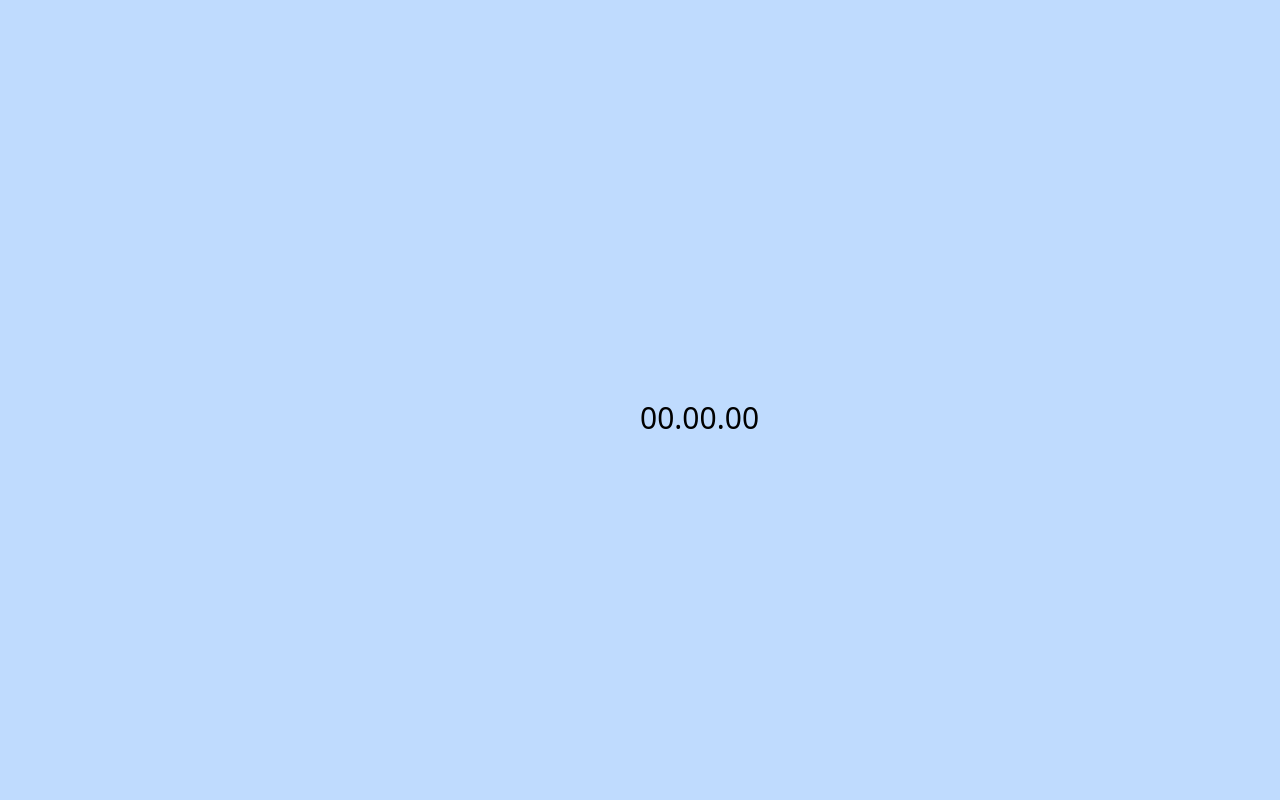
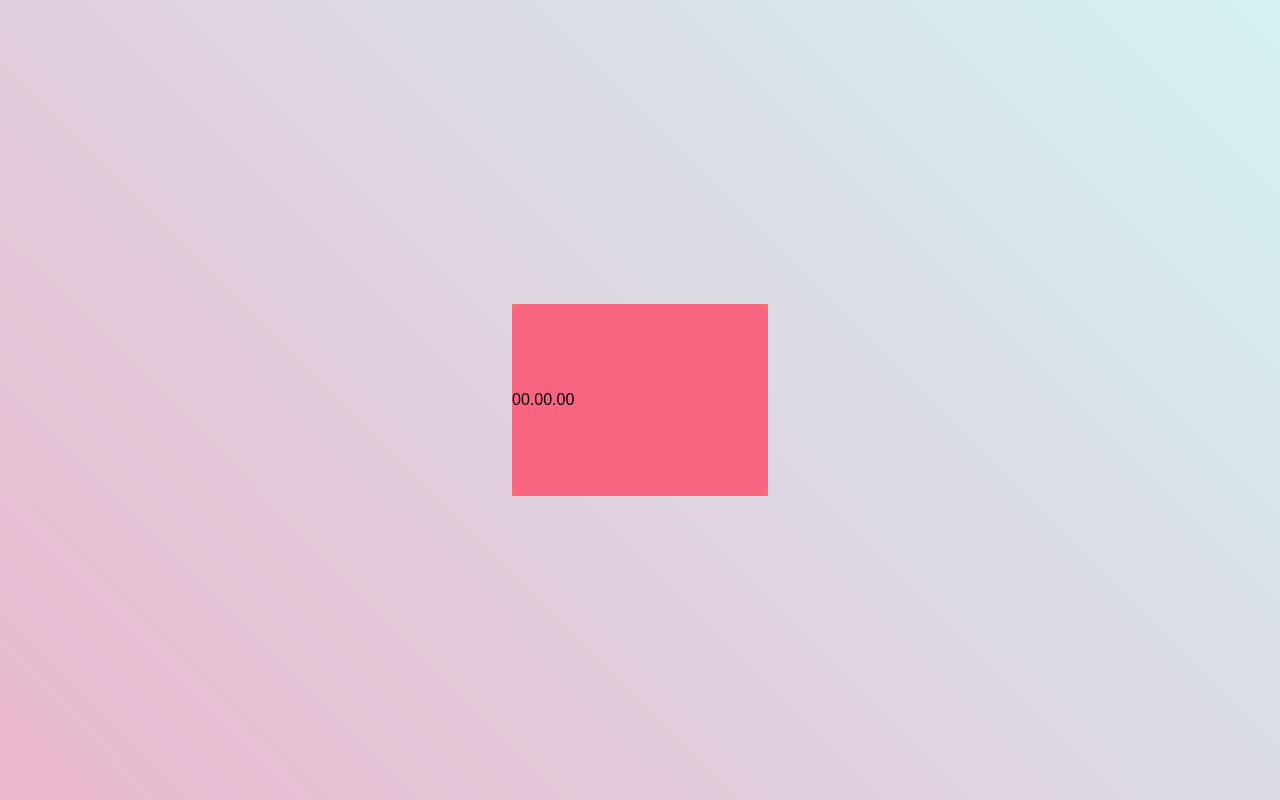
Before and after one commit to sabujrouth/Digital_Clock, a website: page src/index.html in a window 1280 px wide. Drawn offline with Linux system fonts and the light colour scheme.

Commit message:
Update index.html and output.css styles

```diff
--- a/src/index.html
+++ b/src/index.html
@@ -8,11 +8,11 @@
     <title>Document</title>
 </head>
 
-<body>
+<body class="m-0 p-0 font-['_Poppins_',_sans-serif] box-border">
 
-    <div class="bg-blue-200 min-h-screen w-full text-black relative text-3xl"> <!-- hero -->
-        <div class="w-64 h-48 absolute top-1/2 left-1/2"> <!-- container -->
-            <div>
+    <div class="bg-[linear-gradient(45deg,_#e9b7ce,_#d3f3f1)] min-h-screen w-full text-black relative"> <!-- hero -->
+        <div class="w-64 h-48 absolute top-1/2 left-1/2 -translate-x-1/2 -translate-y-1/2 bg-red-400"> <!-- container -->
+            <div class="w-full h-full bg-[rgba(235,_0,_255,_0.11)] rounded-[10px] flex items-center"><!-- clock -->
                 00.00.00
             </div>
         </div>
```
Also changed, not shown: src/output.css.
